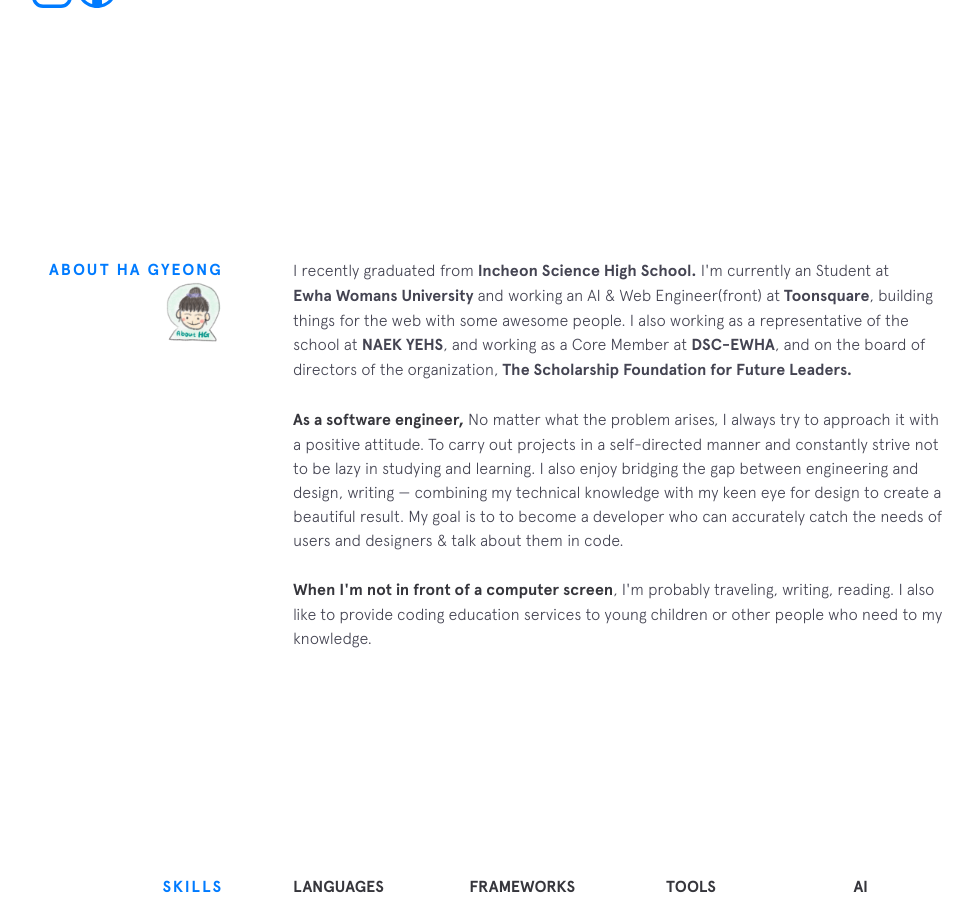
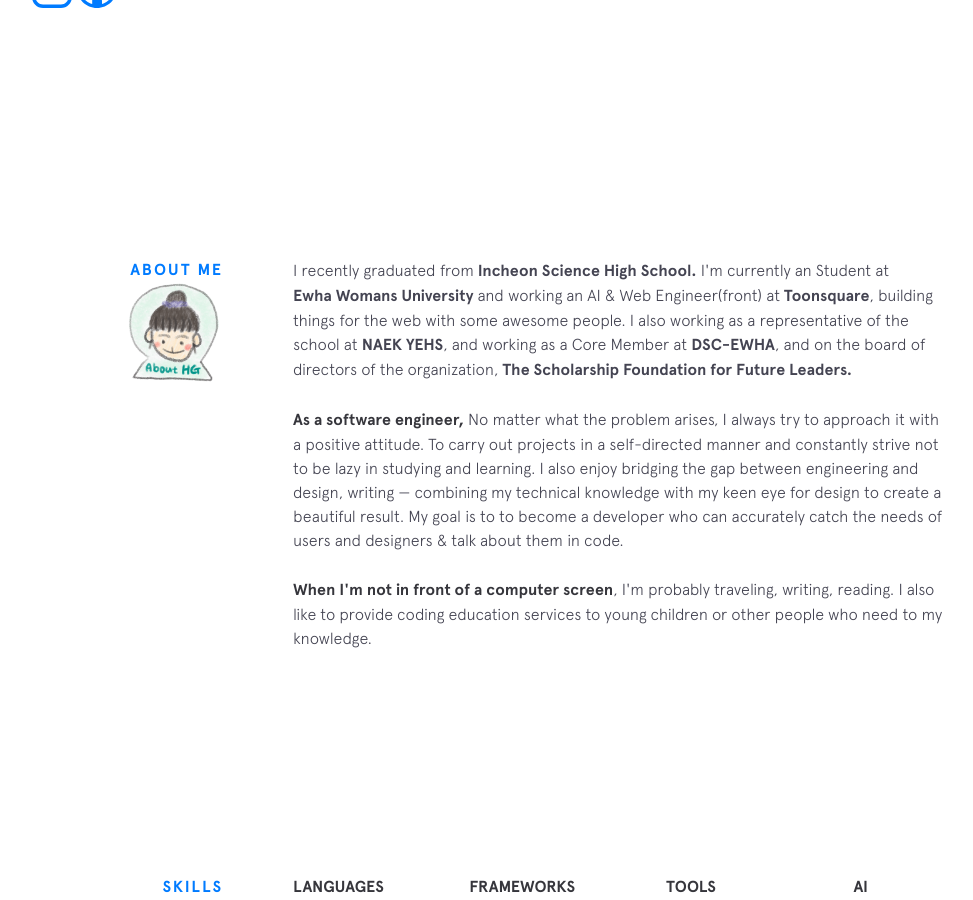
Before and after one commit to lhky78/lhky78.github.io, a Jekyll site: the page built from index.html, in a window 1280 px wide and 900 px high, scrolled down 742 px. Shown: the whole window, without its empty margins (157-1130 px from the left). Built offline with Jekyll 4.4.1, drawn with Linux system fonts in a browser that asks for light colours; nearby versions of some CDN libraries.

Commit message:
update profile

```diff
--- a/_includes/background.html
+++ b/_includes/background.html
@@ -1,7 +1,7 @@
 <section class="section background">
   <!-- <div class="section__title">Background</div> -->
-  <div class="section__title">About Ha Gyeong<br><span><img src="https://lhky78.github.io//img/emojis/aboutHG.png"
-        width=60px height=60px></span></div>
+  <div class="section__title">About Me<br><img src="https://lhky78.github.io//img/emojis/aboutHG.png" width=100px
+      height=100px></div>
   <div class="section__content">
     <p>
       I recently graduated from
```
